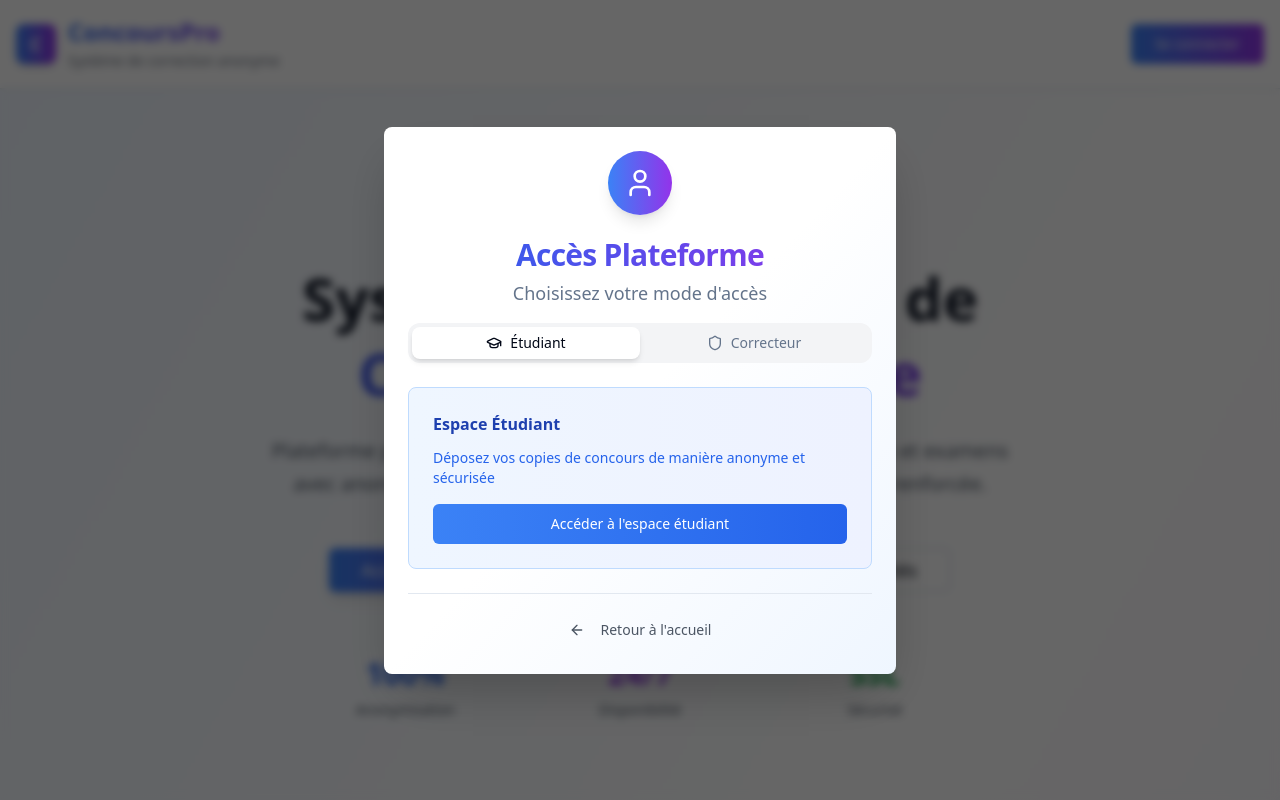
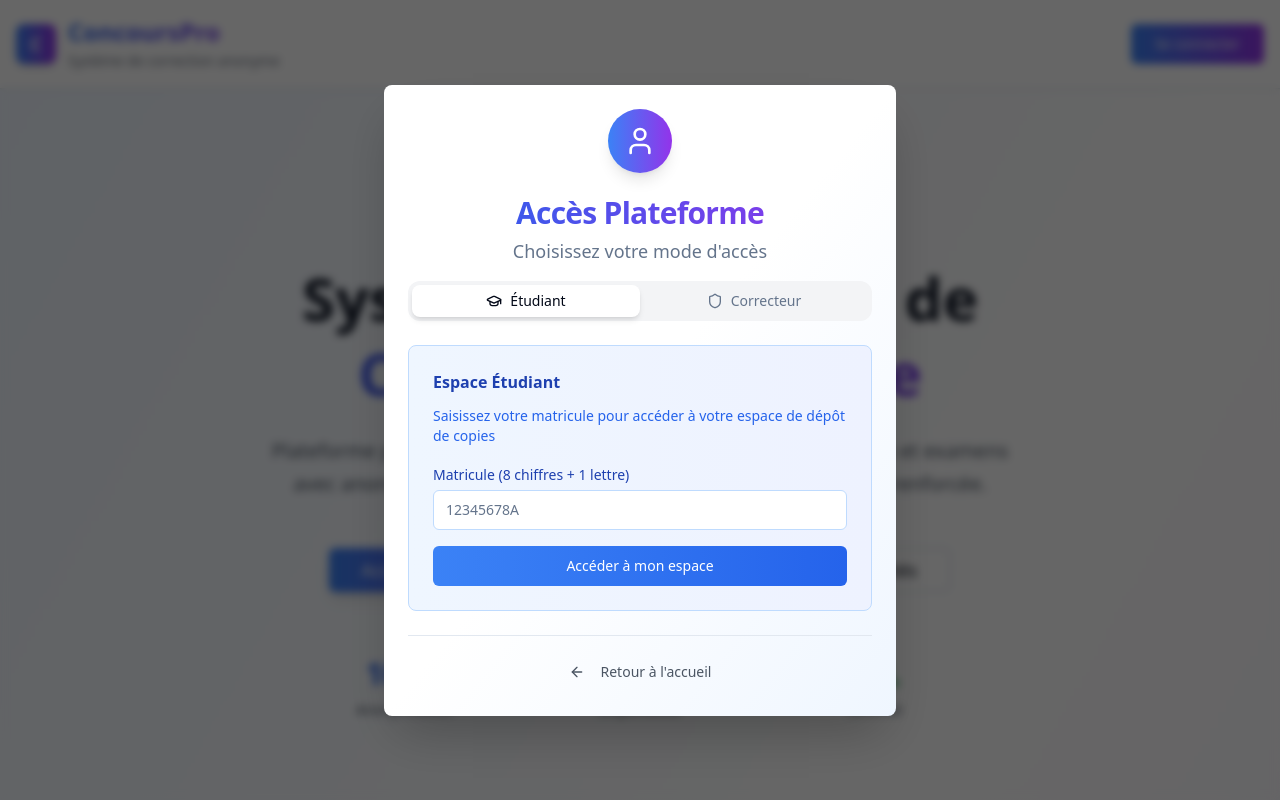
Before and after one commit to BONIGO4G/secret-scribe-contest, a React (Vite) app: page / in a window 1280 px wide. Both pictures are taken after a click on the button "Se connecter". Shown: the top 800 px of the page. Built offline with nearby package versions, Linux system fonts and the light colour scheme.

Commit message:
Require matricule for student access
Validate student matricule input.

```diff
--- a/src/components/CandidateDashboard.tsx
+++ b/src/components/CandidateDashboard.tsx
@@ -112,12 +112,14 @@ const CandidateDashboard = ({ onReturnToHome, candidateInfo }: CandidateDashboar
           </div>
           <div className="space-y-1">
             <p className="text-lg font-medium text-gray-700">
-              Bienvenue {candidateInfo?.name}
+              Bienvenue
             </p>
             {candidateInfo?.matricule && (
-              <p className="text-sm text-gray-500 font-mono">
-                Matricule: {candidateInfo.matricule}
-              </p>
+              <div className="flex items-center space-x-2">
+                <Badge variant="outline" className="text-blue-700 border-blue-200 bg-blue-50">
+                  Matricule: {candidateInfo.matricule}
+                </Badge>
+              </div>
             )}
             <p className="text-muted-foreground">
               Déposez vos copies pour le concours. Un identifiant anonyme sera généré automatiquement.
--- a/src/components/LoginModal.tsx
+++ b/src/components/LoginModal.tsx
@@ -3,8 +3,11 @@ import { useState } from "react";
 import { Button } from "@/components/ui/button";
 import { Card, CardContent, CardDescription, CardHeader, CardTitle } from "@/components/ui/card";
 import { Tabs, TabsContent, TabsList, TabsTrigger } from "@/components/ui/tabs";
+import { Input } from "@/components/ui/input";
+import { Label } from "@/components/ui/label";
 import { User, ArrowLeft, GraduationCap, Shield } from "lucide-react";
 import CorrectionForm from "./CorrectionForm";
+import { useToast } from "@/hooks/use-toast";
 
 interface LoginModalProps {
   isOpen: boolean;
@@ -14,6 +17,47 @@ interface LoginModalProps {
 
 const LoginModal = ({ isOpen, onClose, onLogin }: LoginModalProps) => {
   const [showCorrectionForm, setShowCorrectionForm] = useState(false);
+  const [matricule, setMatricule] = useState("");
+  const [matriculeError, setMatriculeError] = useState("");
+  const { toast } = useToast();
+
+  // Fonction pour valider le format du matricule (8 chiffres + 1 lettre)
+  const validateMatricule = (matricule: string): boolean => {
+    const regex = /^\d{8}[A-Za-z]$/;
+    return regex.test(matricule);
+  };
+
+  const handleStudentLogin = () => {
+    if (!matricule) {
+      setMatriculeError("Veuillez saisir votre matricule");
+      return;
+    }
+
+    if (!validateMatricule(matricule)) {
+      setMatriculeError("Le matricule doit contenir 8 chiffres suivis d'une lettre (ex: 12345678A)");
+      return;
+    }
+
+    setMatriculeError("");
+    toast({
+      title: "Connexion réussie",
+      description: `Bienvenue, matricule ${matricule.toUpperCase()}`,
+    });
+
+    onLogin({
+      name: `Étudiant ${matricule.toUpperCase()}`,
+      role: 'candidate',
+      matricule: matricule.toUpperCase()
+    });
+  };
+
+  const handleMatriculeChange = (e: React.ChangeEvent<HTMLInputElement>) => {
+    const value = e.target.value.toUpperCase();
+    setMatricule(value);
+    if (matriculeError) {
+      setMatriculeError("");
+    }
+  };
 
   if (!isOpen) return null;
 
@@ -61,14 +105,35 @@ const LoginModal = ({ isOpen, onClose, onLogin }: LoginModalProps) => {
               <div className="bg-gradient-to-r from-blue-50 to-indigo-50 p-6 rounded-lg mb-6 border border-blue-200">
                 <h4 className="font-semibold text-blue-800 mb-3">Espace Étudiant</h4>
                 <p className="text-sm text-blue-600 mb-4">
-                  Déposez vos copies de concours de manière anonyme et sécurisée
+                  Saisissez votre matricule pour accéder à votre espace de dépôt de copies
                 </p>
-                <Button
-                  onClick={() => onLogin({ name: 'Étudiant', role: 'candidate' })}
-                  className="w-full bg-gradient-to-r from-blue-500 to-blue-600 hover:from-blue-600 hover:to-blue-700 text-white"
-                >
-                  Accéder à l'espace étudiant
-                </Button>
+
+                <div className="space-y-4">
+                  <div>
+                    <Label htmlFor="matricule" className="text-sm font-medium text-blue-800">
+                      Matricule (8 chiffres + 1 lettre)
+                    </Label>
+                    <Input
+                      id="matricule"
+                      type="text"
+                      value={matricule}
+                      onChange={handleMatriculeChange}
+                      placeholder="12345678A"
+                      maxLength={9}
+                      className={`mt-1 ${matriculeError ? 'border-red-500 focus:border-red-500' : 'border-blue-200 focus:border-blue-500'}`}
+                    />
+                    {matriculeError && (
+                      <p className="mt-1 text-xs text-red-600">{matriculeError}</p>
+                    )}
+                  </div>
+
+                  <Button
+                    onClick={handleStudentLogin}
+                    className="w-full bg-gradient-to-r from-blue-500 to-blue-600 hover:from-blue-600 hover:to-blue-700 text-white"
+                  >
+                    Accéder à mon espace
+                  </Button>
+                </div>
               </div>
             </TabsContent>
 
```
